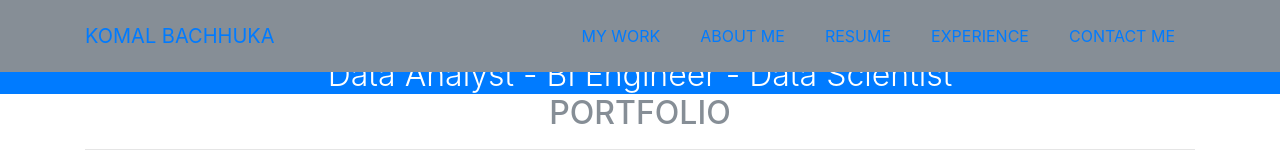
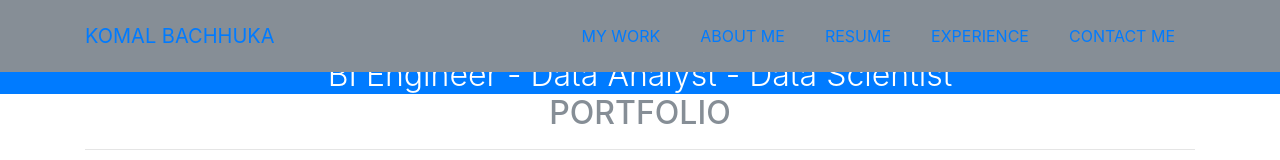
Before and after one commit to komalbachhuka/komalbachhuka.github.io, a website with bundled scripts: page index.html in a window 1280 px wide. Shown: the top 160 px of the page. Built offline with nearby package versions, Linux system fonts and the light colour scheme.

Commit message:
Update index.html

```diff
--- a/index.html
+++ b/index.html
@@ -74,7 +74,7 @@
 
         <h1><small>Komal Bachhuka</small></h1>
 
-        <h2 class="font-weight-light mb-0">Data Analyst - BI Engineer - Data Scientist</h2>
+        <h2 class="font-weight-light mb-0">BI Engineer - Data Analyst - Data Scientist</h2>
       </div>
     </header>
 
```
